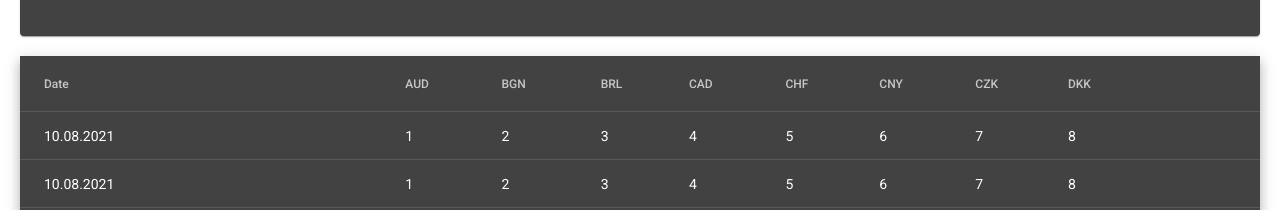
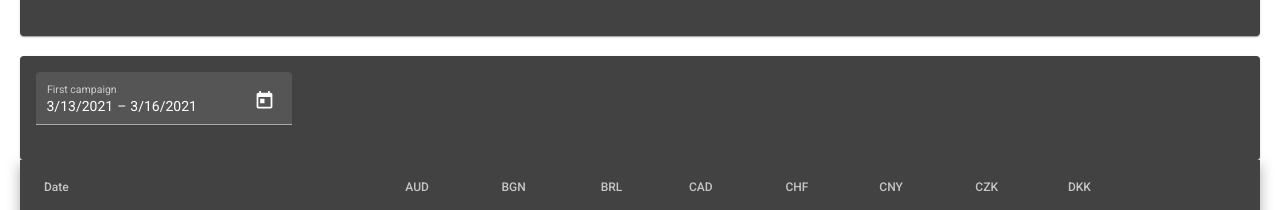
Before and after one commit to werstak/angular-currency, an Angular app: page / in a window 1280 px wide. Shown: the part 205-415 px from the top of the page. Built offline with nearby package versions, Linux system fonts and the light colour scheme; no server answers.

Commit message:
add Datepicker in DisplayCurrenciesComponent

```diff
--- a/src/app/componets/display-currencies/display-currencies.component.html
+++ b/src/app/componets/display-currencies/display-currencies.component.html
@@ -1,56 +1,63 @@
+<mat-card>
+  <mat-form-field class="example-form-field" appearance="fill">
+    <mat-label>First campaign</mat-label>
+    <mat-date-range-input
+      [formGroup]="campaignOne"
+      [rangePicker]="campaignOnePicker"
+      [comparisonStart]="campaignTwo.value.start"
+      [comparisonEnd]="campaignTwo.value.end">
+      <input matStartDate placeholder="Start date" formControlName="start">
+      <input matEndDate placeholder="End date" formControlName="end">
+    </mat-date-range-input>
+    <mat-datepicker-toggle matSuffix [for]="campaignOnePicker"></mat-datepicker-toggle>
+    <mat-date-range-picker #campaignOnePicker></mat-date-range-picker>
+  </mat-form-field>
+</mat-card>
+
+
+
 <div class="example-container mat-elevation-z8">
   <table mat-table [dataSource]="dataSource">
 
-<!--    'aud', 'bgn', 'brl', 'cad', 'chf', 'cny', 'czk', 'dkk'-->
-
-    <!-- Position Column -->
     <ng-container matColumnDef="date">
       <th mat-header-cell *matHeaderCellDef> Date </th>
       <td mat-cell *matCellDef="let element"> {{element.date}} </td>
     </ng-container>
 
-    <!-- Position Column -->
     <ng-container matColumnDef="aud">
       <th mat-header-cell *matHeaderCellDef> AUD </th>
       <td mat-cell *matCellDef="let element"> {{element.aud}} </td>
     </ng-container>
 
-    <!-- Name Column -->
     <ng-container matColumnDef="bgn">
       <th mat-header-cell *matHeaderCellDef> BGN </th>
       <td mat-cell *matCellDef="let element"> {{element.bgn}} </td>
     </ng-container>
 
-    <!-- Weight Column -->
     <ng-container matColumnDef="brl">
       <th mat-header-cell *matHeaderCellDef> BRL </th>
       <td mat-cell *matCellDef="let element"> {{element.brl}} </td>
     </ng-container>
 
-    <!-- Symbol Column -->
     <ng-container matColumnDef="cad">
       <th mat-header-cell *matHeaderCellDef> CAD </th>
       <td mat-cell *matCellDef="let element"> {{element.cad}} </td>
     </ng-container>
-    <!-- Position Column -->
     <ng-container matColumnDef="chf">
       <th mat-header-cell *matHeaderCellDef> CHF </th>
       <td mat-cell *matCellDef="let element"> {{element.chf}} </td>
     </ng-container>
 
-    <!-- Name Column -->
     <ng-container matColumnDef="cny">
       <th mat-header-cell *matHeaderCellDef> CNY </th>
       <td mat-cell *matCellDef="let element"> {{element.cny}} </td>
     </ng-container>
 
-    <!-- Weight Column -->
     <ng-container matColumnDef="czk">
       <th mat-header-cell *matHeaderCellDef> CZK </th>
       <td mat-cell *matCellDef="let element"> {{element.czk}} </td>
     </ng-container>
 
-    <!-- Symbol Column -->
     <ng-container matColumnDef="dkk">
       <th mat-header-cell *matHeaderCellDef> DKK </th>
       <td mat-cell *matCellDef="let element"> {{element.dkk}} </td>
--- a/src/app/componets/display-currencies/display-currencies.component.ts
+++ b/src/app/componets/display-currencies/display-currencies.component.ts
@@ -1,5 +1,6 @@
 import { Component, OnInit } from '@angular/core';
 import { CurrencyService } from '../../services/currency.service';
+import { FormControl, FormGroup } from '@angular/forms';
 
 
 @Component({
@@ -9,13 +10,30 @@
 })
 export class DisplayCurrenciesComponent implements OnInit {
   displayedColumns = ['date', 'aud', 'bgn', 'brl', 'cad', 'chf', 'cny', 'czk', 'dkk'];
+  dataSource = ELEMENT_DATA;
 
-  dataSource = ELEMENT_DATA;
+  campaignOne: FormGroup;
+  campaignTwo: FormGroup;
+
 
   constructor(
     public currencyService: CurrencyService,
   ) {
+    const today = new Date();
+    const month = today.getMonth();
+    const year = today.getFullYear();
+
+    this.campaignOne = new FormGroup({
+      start: new FormControl(new Date(year, month, 13)),
+      end: new FormControl(new Date(year, month, 16))
+    });
+
+    this.campaignTwo = new FormGroup({
+      start: new FormControl(new Date(year, month, 15)),
+      end: new FormControl(new Date(year, month, 19))
+    });
   }
+
 
   ngOnInit(): void {
     this.currencyService.getCurrency().subscribe(data => {
@@ -37,23 +55,22 @@
 }
 
 const ELEMENT_DATA: PeriodicElement[] = [
-  { date: '10.08.2021', aud: 1, bgn: 2, brl: 3, cad: 4, chf: 5, cny: 6, czk: 7, dkk: 8},
-  { date: '10.08.2021', aud: 1, bgn: 2, brl: 3, cad: 4, chf: 5, cny: 6, czk: 7, dkk: 8},
-  { date: '10.08.2021', aud: 1, bgn: 2, brl: 3, cad: 4, chf: 5, cny: 6, czk: 7, dkk: 8},
-  { date: '10.08.2021', aud: 1, bgn: 2, brl: 3, cad: 4, chf: 5, cny: 6, czk: 7, dkk: 8},
-  { date: '10.08.2021', aud: 1, bgn: 2, brl: 3, cad: 4, chf: 5, cny: 6, czk: 7, dkk: 8},
-  { date: '10.08.2021', aud: 1, bgn: 2, brl: 3, cad: 4, chf: 5, cny: 6, czk: 7, dkk: 8},
-  { date: '10.08.2021', aud: 1, bgn: 2, brl: 3, cad: 4, chf: 5, cny: 6, czk: 7, dkk: 8},
-  { date: '10.08.2021', aud: 1, bgn: 2, brl: 3, cad: 4, chf: 5, cny: 6, czk: 7, dkk: 8},
-  { date: '10.08.2021', aud: 1, bgn: 2, brl: 3, cad: 4, chf: 5, cny: 6, czk: 7, dkk: 8},
-  { date: '10.08.2021', aud: 1, bgn: 2, brl: 3, cad: 4, chf: 5, cny: 6, czk: 7, dkk: 8},
-  { date: '10.08.2021', aud: 1, bgn: 2, brl: 3, cad: 4, chf: 5, cny: 6, czk: 7, dkk: 8},
-  { date: '10.08.2021', aud: 1, bgn: 2, brl: 3, cad: 4, chf: 5, cny: 6, czk: 7, dkk: 8},
-  { date: '10.08.2021', aud: 1, bgn: 2, brl: 3, cad: 4, chf: 5, cny: 6, czk: 7, dkk: 8},
-  { date: '10.08.2021', aud: 1, bgn: 2, brl: 3, cad: 4, chf: 5, cny: 6, czk: 7, dkk: 8},
-  { date: '10.08.2021', aud: 1, bgn: 2, brl: 3, cad: 4, chf: 5, cny: 6, czk: 7, dkk: 8},
+  {date: '10.08.2021', aud: 1, bgn: 2, brl: 3, cad: 4, chf: 5, cny: 6, czk: 7, dkk: 8},
+  {date: '10.08.2021', aud: 1, bgn: 2, brl: 3, cad: 4, chf: 5, cny: 6, czk: 7, dkk: 8},
+  {date: '10.08.2021', aud: 1, bgn: 2, brl: 3, cad: 4, chf: 5, cny: 6, czk: 7, dkk: 8},
+  {date: '10.08.2021', aud: 1, bgn: 2, brl: 3, cad: 4, chf: 5, cny: 6, czk: 7, dkk: 8},
+  {date: '10.08.2021', aud: 1, bgn: 2, brl: 3, cad: 4, chf: 5, cny: 6, czk: 7, dkk: 8},
+  {date: '10.08.2021', aud: 1, bgn: 2, brl: 3, cad: 4, chf: 5, cny: 6, czk: 7, dkk: 8},
+  {date: '10.08.2021', aud: 1, bgn: 2, brl: 3, cad: 4, chf: 5, cny: 6, czk: 7, dkk: 8},
+  {date: '10.08.2021', aud: 1, bgn: 2, brl: 3, cad: 4, chf: 5, cny: 6, czk: 7, dkk: 8},
+  {date: '10.08.2021', aud: 1, bgn: 2, brl: 3, cad: 4, chf: 5, cny: 6, czk: 7, dkk: 8},
+  {date: '10.08.2021', aud: 1, bgn: 2, brl: 3, cad: 4, chf: 5, cny: 6, czk: 7, dkk: 8},
+  {date: '10.08.2021', aud: 1, bgn: 2, brl: 3, cad: 4, chf: 5, cny: 6, czk: 7, dkk: 8},
+  {date: '10.08.2021', aud: 1, bgn: 2, brl: 3, cad: 4, chf: 5, cny: 6, czk: 7, dkk: 8},
+  {date: '10.08.2021', aud: 1, bgn: 2, brl: 3, cad: 4, chf: 5, cny: 6, czk: 7, dkk: 8},
+  {date: '10.08.2021', aud: 1, bgn: 2, brl: 3, cad: 4, chf: 5, cny: 6, czk: 7, dkk: 8},
+  {date: '10.08.2021', aud: 1, bgn: 2, brl: 3, cad: 4, chf: 5, cny: 6, czk: 7, dkk: 8},
 ];
-
 
 
 /*{value: 'AUD', viewValue: 'AUD'},
--- a/src/app/material.module.ts
+++ b/src/app/material.module.ts
@@ -6,12 +6,13 @@
 import { MatInputModule } from '@angular/material/input';
 import { MatCardModule } from '@angular/material/card';
 import { MatToolbarModule } from '@angular/material/toolbar';
-import { MatOptionModule } from '@angular/material/core';
+import { MatNativeDateModule, MatOptionModule } from '@angular/material/core';
 import { MatGridListModule } from '@angular/material/grid-list';
 import { MatSelectModule } from '@angular/material/select';
 import { MatSliderModule } from '@angular/material/slider';
 import { MatListModule } from '@angular/material/list';
 import { MatTableModule } from '@angular/material/table';
+import { MatDatepickerModule } from '@angular/material/datepicker';
 
 
 const modules = [
@@ -28,6 +29,9 @@
   MatSelectModule,
   MatSliderModule,
   MatListModule,
+  MatDatepickerModule,
+  MatNativeDateModule,
+  // MatMomentDateModule,
 ];
 
 @NgModule({
```
